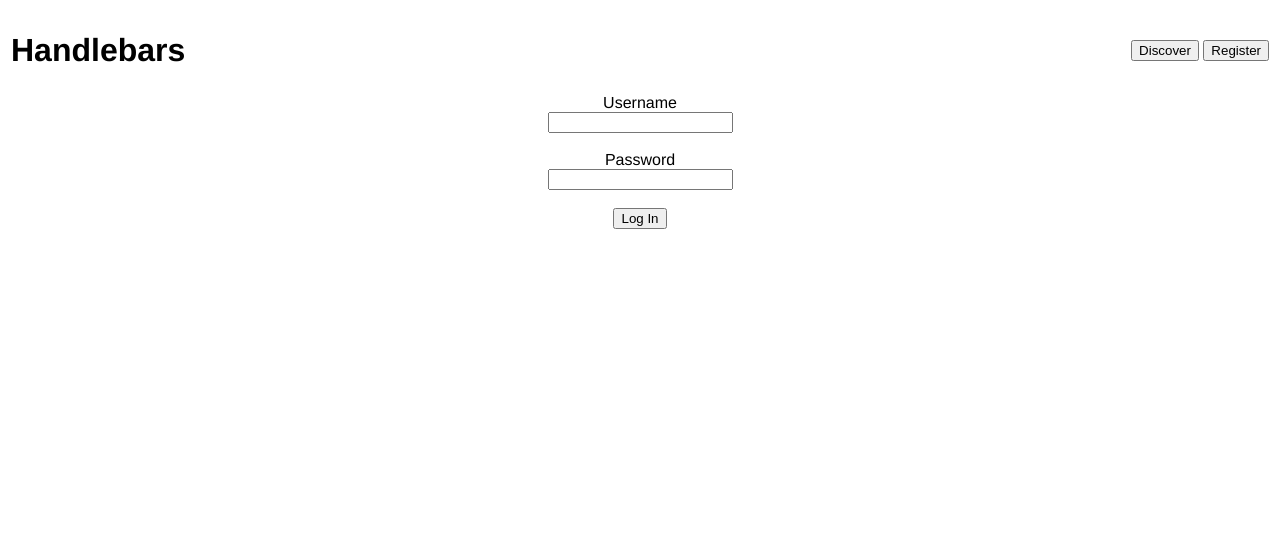
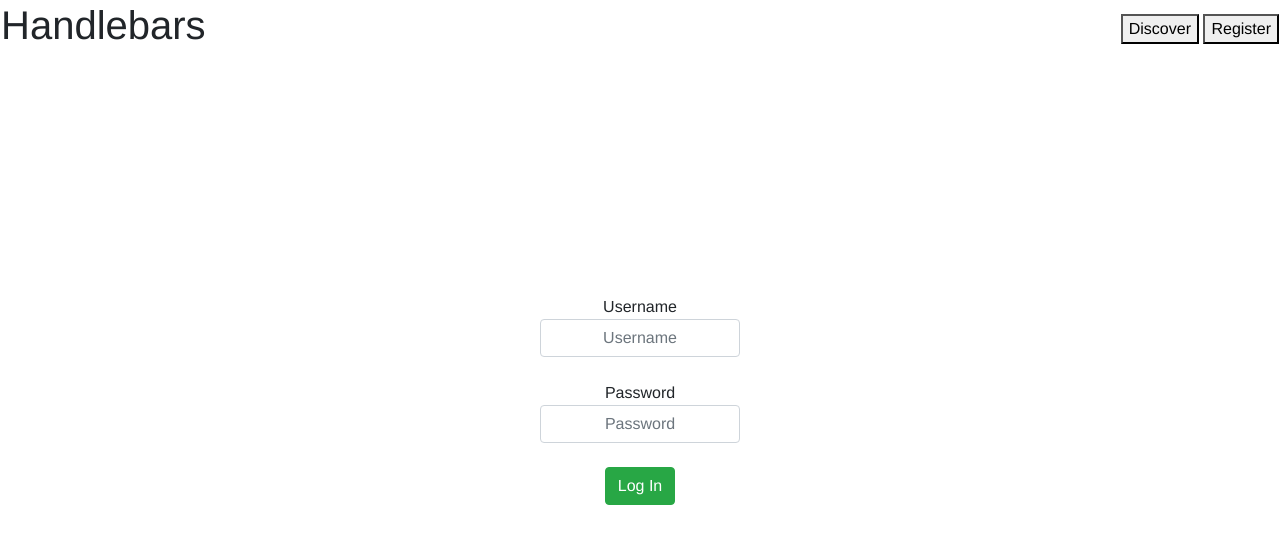
Before and after one commit to nilffej/Handlebars, a Flask app: page /login in a window 1280 px wide. Shown: the top 544 px of the page. Run offline with Flask 2, Linux system fonts and the light colour scheme; some libraries are stand-ins or nearby versions.

Commit message:
made the login and register page look a bit better

```diff
--- a/templates/login.html
+++ b/templates/login.html
@@ -1,6 +1,33 @@
 <!DOCTYPE html>
 {% extends "template.html" %}
 
+{% block css %}
+<link rel="stylesheet" href="https://stackpath.bootstrapcdn.com/bootstrap/4.3.1/css/bootstrap.min.css">
+<style>
+  /* body {
+    background-image: url("https://img2.goodfon.com/wallpaper/nbig/7/57/raznoe-velosiped-bicycle-5516.jpg")
+  } */
+  .box {
+    position:absolute;
+    left:50%;
+    top:50%;
+    transform: translate(-50%, -50%);
+    width: 500px;
+    background-color: white;
+    padding-top: 20px;
+    padding-bottom: 20px;
+  }
+  .form-control {
+    width: 200px;
+    margin: auto;
+    text-align: center;
+    transition:.25s;
+  }
+  .form-control:focus {
+    width: 280px;
+  }
+</style>
+{% endblock %}
 {% block title %} | Login{% endblock %}
 
 {% block headerbuttons %}
@@ -16,13 +43,15 @@
 <h3>{{ msg }}</h3>
 {% endif %}
 
-<form action="/login" method="GET" align="center">
+<center>
+<form class="box" action="/login" method="GET">
   Username<br>
-	<input type="text" name="username"><br><br>
-  Password<br>
-	<input type="password" name="password"><br><br>
-	<button type="submit">Log In</button>
+	<input class="form-control" type="text" name="username" placeholder="Username"><br>
+  Password
+	<input class="form-control" type="password" name="password" placeholder="Password"><br>
+	<button class="btn btn-success" type="submit">Log In</button>
 </form>
+</center>
 
 {% for message in get_flashed_messages() %}
 <br><br>
--- a/templates/template.html
+++ b/templates/template.html
@@ -3,6 +3,7 @@
   <head>
     <meta charset="utf-8">
     <title>Handlebars {% block title %}{% endblock %}</title>
+    {% block css %} {% endblock %}
   </head>
   <body style="font-family: 'Helvetica', 'Arial', sans-serif;">
 
```
Also changed, not shown: templates/register.html (+27 -7 lines).
